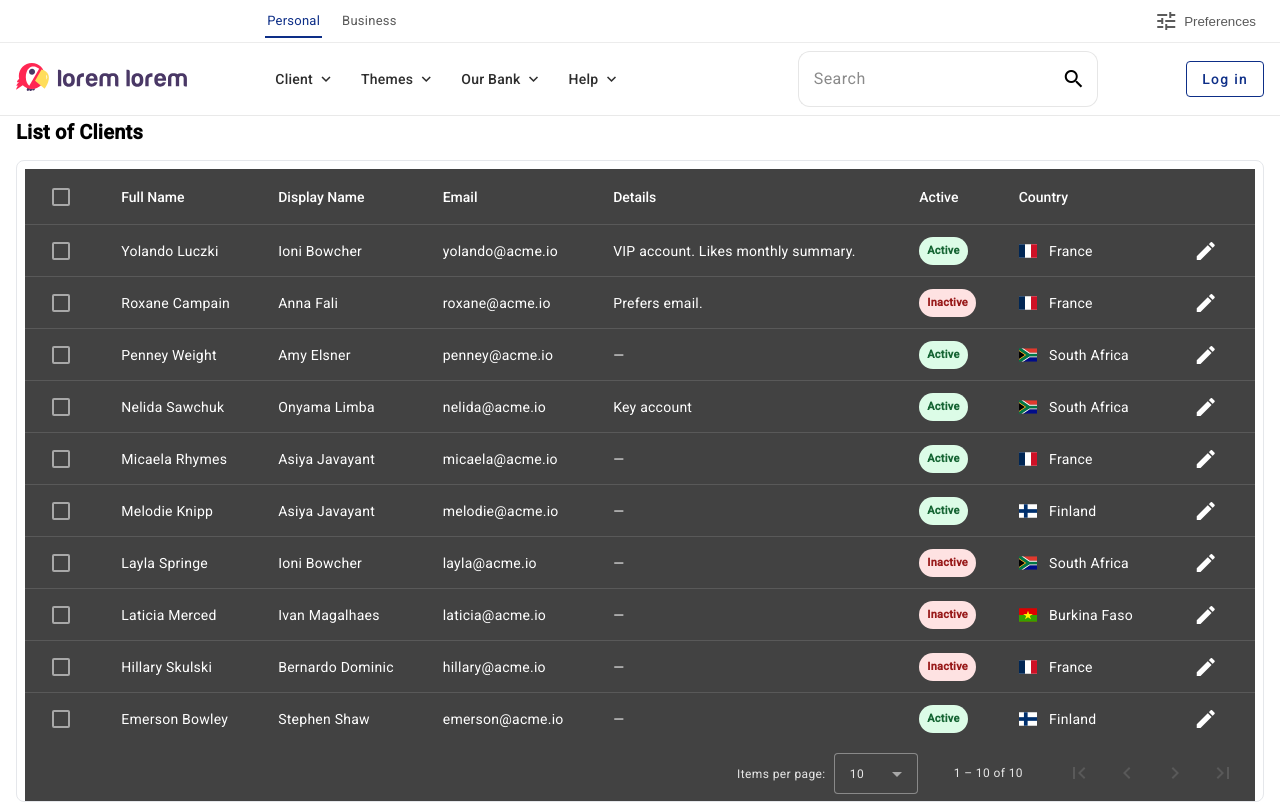
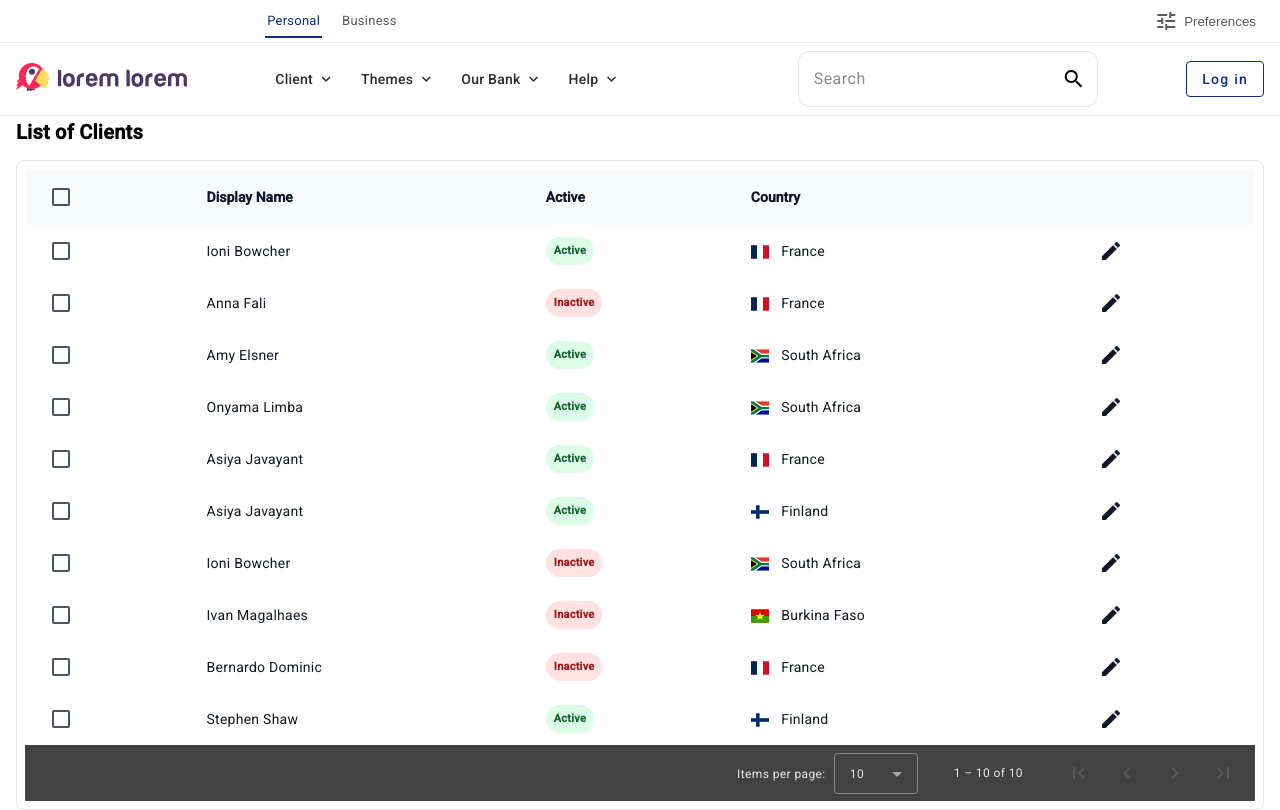
Before and after one commit to furqonajiy/crud-client, an Angular app in the folder fe-angular/: page /client in a window 1280 px wide. Built offline with nearby package versions, Linux system fonts and the light colour scheme.

Commit message:
Only show certain columns, the rest in Client Details

```diff
--- a/fe-angular/src/app/components/client/client.component.css
+++ b/fe-angular/src/app/components/client/client.component.css
@@ -1,33 +1,49 @@
-.full-width { width: 100%; }
+/* ---------- Layout ---------- */
 h2 { margin: 0 0 12px; font-weight: 700; }
+.container { max-width: 1280px; margin: 0 auto; padding: 0 16px; }
 
-.container {
-  max-width: 1280px;
-  margin: 0 auto;
-  padding: 0 16px;
+/* ----- Client Table ----- */
+/* Card around the table */
+.table-card {
+  background:#fff;
+  border:1px solid #e5e7eb;
+  border-radius:8px;
+  padding:8px 8px 8px;
+  box-shadow:0 1px 2px rgba(0,0,0,.03);
+  overflow: hidden;                 /* <-- important */
 }
 
-/* ----- Client Table ----- */
-.table-card {
-  background: #fff;
-  border: 1px solid #e5e7eb;
-  border-radius: 8px;
-  padding: 8px 8px 0;
+/* header row */
+.mat-mdc-header-row{
+  background:#f8fafc !important;
+  border-bottom:1px solid #e5e7eb;
+}
+.mat-mdc-header-cell{
+  color:#0f172a;
+  font-weight:700;
 }
 
-/* Row hover */
-.mat-mdc-row:hover { background: #f9fafb; }
-.mat-column-email { word-break: break-all; }
+/* body rows */
+.mat-mdc-row{
+  background:#fff;
+  border-bottom:1px solid #000;
+}
+.mat-mdc-row:hover{ background:#f9fafb; }  /* subtle hover */
+:where(td.mat-mdc-cell){ padding:12px 8px; color:#111827; }
 
-.chip {
-  font-size: 11px;
-  font-weight: 700;
-  padding: 4px 8px;
-  border-radius: 999px;
-  display: inline-block;
+/* Darker checkbox outline (unchecked) + slightly thicker */
+.table-card .mat-mdc-checkbox {
+  --mdc-checkbox-unselected-icon-color: #475569;   /* Slate-600 */
+  --mdc-checkbox-unselected-hover-icon-color: #334155;
+  --mdc-checkbox-unselected-focus-icon-color: #334155;
+  --mdc-checkbox-unselected-pressed-icon-color: #334155;
+  --mdc-checkbox-disabled-unselected-icon-color: #64748b;
 }
-.chip-active    { background: #dcfce7; color: #166534; }
-.chip-inactive  { background: #fee2e2; color: #991b1b; }
 
-/* ----- Flag ----- */
-.fi { margin-right: 8px; }
+/* ----- Flag & Chips ----- */
+.fi{ margin-right:8px; transform: translateY(1px); }
+.chip{
+  font-size:11px; font-weight:700; padding:4px 8px; border-radius:999px; display:inline-block;
+}
+.chip-active{ background:#dcfce7; color:#166534; }
+.chip-inactive{ background:#fee2e2; color:#991b1b; }
--- a/fe-angular/src/app/components/client/client.component.html
+++ b/fe-angular/src/app/components/client/client.component.html
@@ -6,7 +6,7 @@
   <div class="table-card">
     <table mat-table [dataSource]="dataSource" matSort>
 
-      <!-- Select -->
+      <!-- Checkbox -->
       <ng-container matColumnDef="select">
         <th mat-header-cell *matHeaderCellDef>
           <mat-checkbox (change)="masterToggle()" [checked]="isAllSelected()"
@@ -20,28 +20,10 @@
         </td>
       </ng-container>
 
-      <!-- Full Name -->
-      <ng-container matColumnDef="fullName">
-        <th mat-header-cell *matHeaderCellDef mat-sort-header>Full Name</th>
-        <td mat-cell *matCellDef="let row">{{ row.fullName }}</td>
-      </ng-container>
-
       <!-- Display Name -->
       <ng-container matColumnDef="displayName">
         <th mat-header-cell *matHeaderCellDef mat-sort-header>Display Name</th>
         <td mat-cell *matCellDef="let row">{{ row.displayName }}</td>
-      </ng-container>
-
-      <!-- Email -->
-      <ng-container matColumnDef="email">
-        <th mat-header-cell *matHeaderCellDef mat-sort-header>Email</th>
-        <td mat-cell *matCellDef="let row">{{ row.email }}</td>
-      </ng-container>
-
-      <!-- Details -->
-      <ng-container matColumnDef="details">
-        <th mat-header-cell *matHeaderCellDef mat-sort-header>Details</th>
-        <td mat-cell *matCellDef="let row">{{ row.details }}</td>
       </ng-container>
 
       <!-- Active -->
@@ -63,18 +45,21 @@
         </td>
       </ng-container>
 
-      <!-- Actions -->
+      <!-- Edit -->
       <ng-container matColumnDef="actions">
         <th mat-header-cell *matHeaderCellDef></th>
         <td mat-cell *matCellDef="let row">
-          <button mat-icon-button matTooltip="Edit" (click)="edit(row)">
+          <button mat-icon-button matTooltip="Edit" (click)="$event.stopPropagation(); edit(row)">
             <mat-icon>edit</mat-icon>
           </button>
         </td>
       </ng-container>
 
       <tr mat-header-row *matHeaderRowDef="displayedColumns"></tr>
-      <tr mat-row *matRowDef="let row; columns: displayedColumns;"></tr>
+
+      <tr mat-row *matRowDef="let row; columns: displayedColumns;" class="row-clickable" (click)="openDetails(row)"
+        tabindex="0" (keydown.enter)="openDetails(row)" (keydown.space)="openDetails(row)">
+      </tr>
     </table>
 
     <mat-paginator [pageSize]="10" [pageSizeOptions]="[5,10,25]" showFirstLastButtons></mat-paginator>
--- a/fe-angular/src/app/components/client/client.component.ts
+++ b/fe-angular/src/app/components/client/client.component.ts
@@ -9,7 +9,9 @@ import { MatIconModule } from '@angular/material/icon';
 import { MatCheckboxModule } from '@angular/material/checkbox';
 import { MatButtonModule } from '@angular/material/button';
 import { MatTooltipModule } from '@angular/material/tooltip';
+import { MatDialog, MatDialogModule } from '@angular/material/dialog';
 import { SelectionModel } from '@angular/cdk/collections';
+import { ClientDetailsComponent } from './client-details/client-details.component';
 
 export interface Client {
   id: number;
@@ -22,16 +24,16 @@ export interface Client {
 }
 
 const DATA: Client[] = [
-  { id: 1,  fullName: 'Yolando Luczki', displayName: 'Ioni Bowcher',   email: 'yolando@acme.io',  details: 'VIP account. Likes monthly summary.', active: true,  location: 'France' },
-  { id: 2,  fullName: 'Roxane Campain', displayName: 'Anna Fali',      email: 'roxane@acme.io',   details: 'Prefers email.',                       active: false, location: 'France' },
-  { id: 3,  fullName: 'Penney Weight',  displayName: 'Amy Elsner',     email: 'penney@acme.io',   details: '—',                                     active: true,  location: 'South Africa' },
-  { id: 4,  fullName: 'Nelida Sawchuk', displayName: 'Onyama Limba',   email: 'nelida@acme.io',   details: 'Key account',                           active: true,  location: 'South Africa' },
-  { id: 5,  fullName: 'Micaela Rhymes', displayName: 'Asiya Javayant', email: 'micaela@acme.io',  details: '—',                                     active: true,  location: 'France' },
-  { id: 6,  fullName: 'Melodie Knipp',  displayName: 'Asiya Javayant', email: 'melodie@acme.io',  details: '—',                                     active: true,  location: 'Finland' },
-  { id: 7,  fullName: 'Layla Springe',  displayName: 'Ioni Bowcher',   email: 'layla@acme.io',    details: '—',                                     active: false, location: 'South Africa' },
-  { id: 8,  fullName: 'Laticia Merced', displayName: 'Ivan Magalhaes', email: 'laticia@acme.io',  details: '—',                                     active: false, location: 'Burkina Faso' },
-  { id: 9,  fullName: 'Hillary Skulski',displayName: 'Bernardo Dominic',email:'hillary@acme.io',  details: '—',                                     active: false, location: 'France' },
-  { id:10,  fullName: 'Emerson Bowley', displayName: 'Stephen Shaw',   email: 'emerson@acme.io',  details: '—',                                     active: true,  location: 'Finland' },
+  { id: 1, fullName: 'Yolando Luczki', displayName: 'Ioni Bowcher', email: 'yolaasfasfsafsafasfasfndo@acme.io', details: 'VIP account. Likes monthly summary.', active: true, location: 'France' },
+  { id: 2, fullName: 'Roxane Campain', displayName: 'Anna Fali', email: 'roxane@acme.io', details: 'Prefers email.', active: false, location: 'France' },
+  { id: 3, fullName: 'Penney Weight', displayName: 'Amy Elsner', email: 'penney@acme.io', details: '—', active: true, location: 'South Africa' },
+  { id: 4, fullName: 'Nelida Sawchuk', displayName: 'Onyama Limba', email: 'nelida@acme.io', details: 'Key account', active: true, location: 'South Africa' },
+  { id: 5, fullName: 'Micaela Rhymes', displayName: 'Asiya Javayant', email: 'micaela@acme.io', details: '—', active: true, location: 'France' },
+  { id: 6, fullName: 'Melodie Knipp', displayName: 'Asiya Javayant', email: 'melodie@acme.io', details: '—', active: true, location: 'Finland' },
+  { id: 7, fullName: 'Layla Springe', displayName: 'Ioni Bowcher', email: 'layla@acme.io', details: '—', active: false, location: 'South Africa' },
+  { id: 8, fullName: 'Laticia Merced', displayName: 'Ivan Magalhaes', email: 'laticia@acme.io', details: '—', active: false, location: 'Burkina Faso' },
+  { id: 9, fullName: 'Hillary Skulski', displayName: 'Bernardo Dominic', email: 'hillary@acme.io', details: '—', active: false, location: 'France' },
+  { id: 10, fullName: 'Emerson Bowley', displayName: 'Stephen Shaw', email: 'emerson@acme.io', details: '—', active: true, location: 'Finland' },
 ];
 
 @Component({
@@ -41,13 +43,14 @@ const DATA: Client[] = [
     CommonModule,
     MatTableModule, MatSortModule, MatPaginatorModule,
     MatFormFieldModule, MatInputModule, MatIconModule,
-    MatCheckboxModule, MatButtonModule, MatTooltipModule
+    MatCheckboxModule, MatButtonModule, MatTooltipModule,
+    MatDialogModule,
   ],
   templateUrl: './client.component.html',
   styleUrls: ['./client.component.css']
 })
 export class ClientComponent implements OnInit {
-  displayedColumns = ['select', 'fullName', 'displayName', 'email', 'details', 'active', 'country', 'actions'];
+  displayedColumns = ['select', 'displayName', 'active', 'country', 'actions'];
   dataSource = new MatTableDataSource<Client>(DATA);
   selection = new SelectionModel<Client>(true, []);
 
@@ -60,10 +63,7 @@ export class ClientComponent implements OnInit {
 
     this.dataSource.sortingDataAccessor = (row, col) => {
       switch (col) {
-        case 'fullName': return row.fullName.toLowerCase();
         case 'displayName': return row.displayName.toLowerCase();
-        case 'email': return row.email.toLowerCase();
-        case 'details': return row.details?.toLowerCase() ?? '';
         case 'active': return row.active ? 1 : 0;
         case 'country': return row.location.toLowerCase();
         default: return (row as any)[col];
@@ -72,7 +72,7 @@ export class ClientComponent implements OnInit {
 
     this.dataSource.filterPredicate = (row, filter) => {
       const text = (row.fullName + ' ' + row.displayName + ' ' + row.email + ' ' +
-                    row.details + ' ' + row.location + ' ' + (row.active ? 'active' : 'inactive')).toLowerCase();
+        row.details + ' ' + row.location + ' ' + (row.active ? 'active' : 'inactive')).toLowerCase();
       return text.includes(filter.trim().toLowerCase());
     };
   }
@@ -105,4 +105,13 @@ export class ClientComponent implements OnInit {
     };
     return map[country] ?? 'xx';
   }
+
+  constructor(private dialog: MatDialog) { }
+  openDetails(row: Client) {
+    this.dialog.open(ClientDetailsComponent, {
+      data: row,
+      width: '520px',
+      autoFocus: false
+    });
+  }
 }
```
